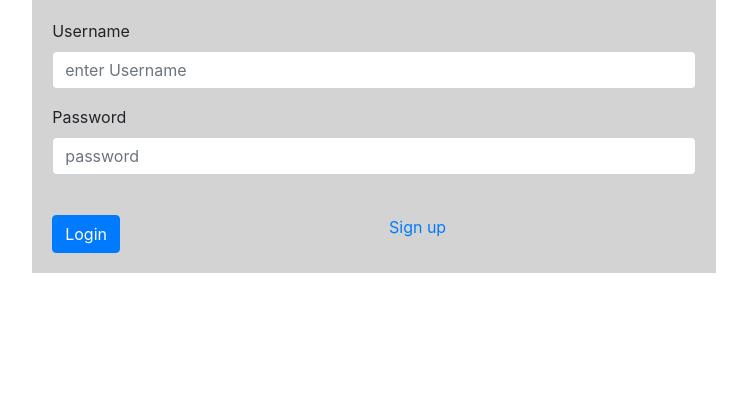
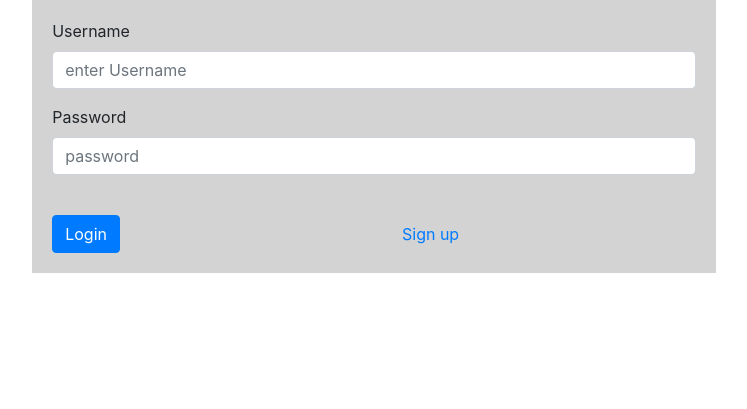
Before and after one commit to chawza/milkstore, a Django app: page /accounts/ in a window 1280 px wide. Shown: the part 185-594 px from the top of the page, without its empty margins (266-1013 px from the left). Run offline with Django 3.2, Linux system fonts and the light colour scheme; some libraries are stand-ins or nearby versions.

Commit message:
add class on signup button

```diff
--- a/accounts/templates/accounts/login.html
+++ b/accounts/templates/accounts/login.html
@@ -32,7 +32,7 @@
                         <button type="submit" class="btn btn-primary">Login</button>
                     </div>
                     <div class="col-6">
-                        <a href="{% url 'signup' %}">Sign up</a>
+                        <a href="{% url 'signup' %}" class="btn btn-link">Sign up</a>
                     </div>
                 </div>
             </form>
```
